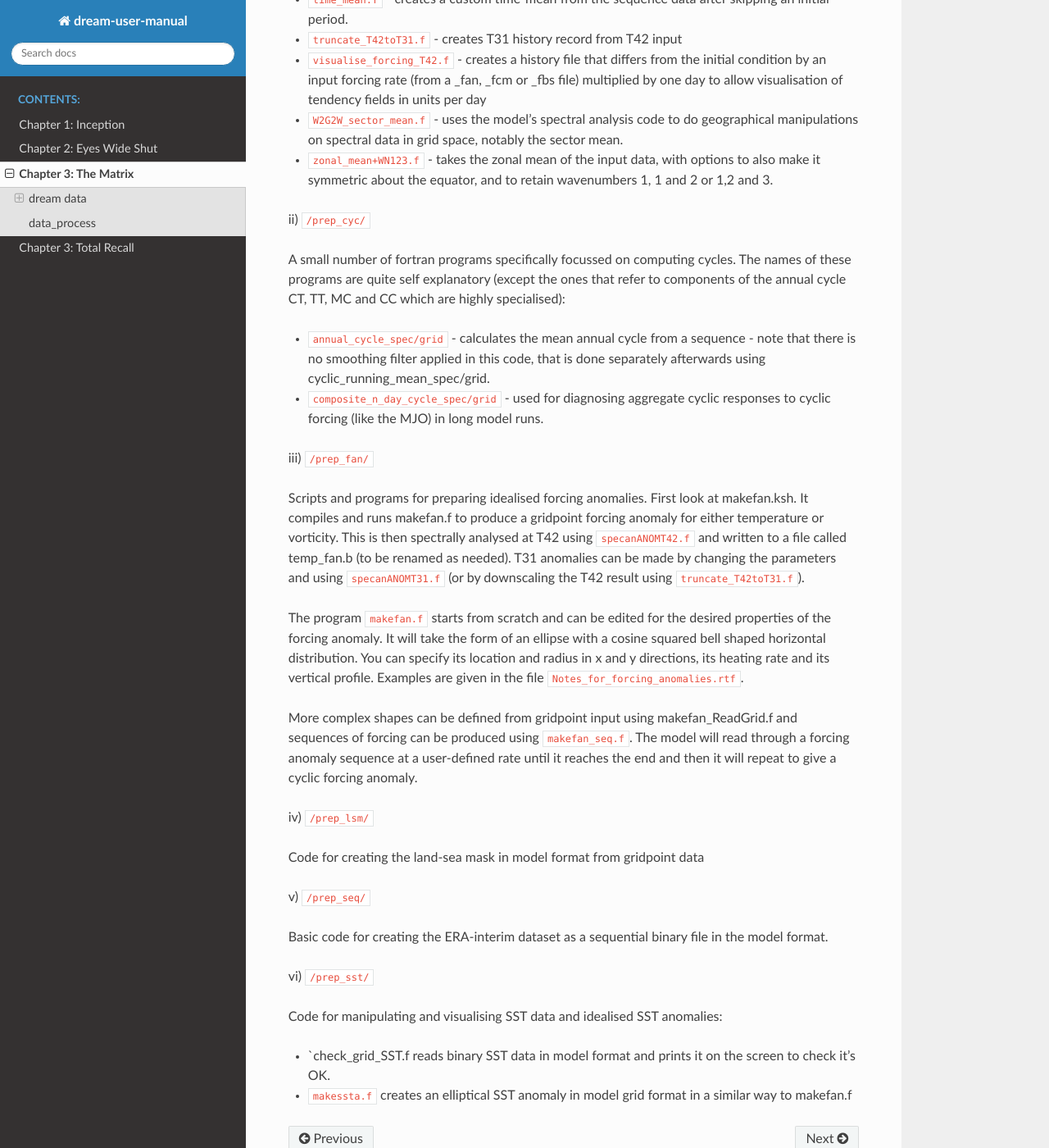
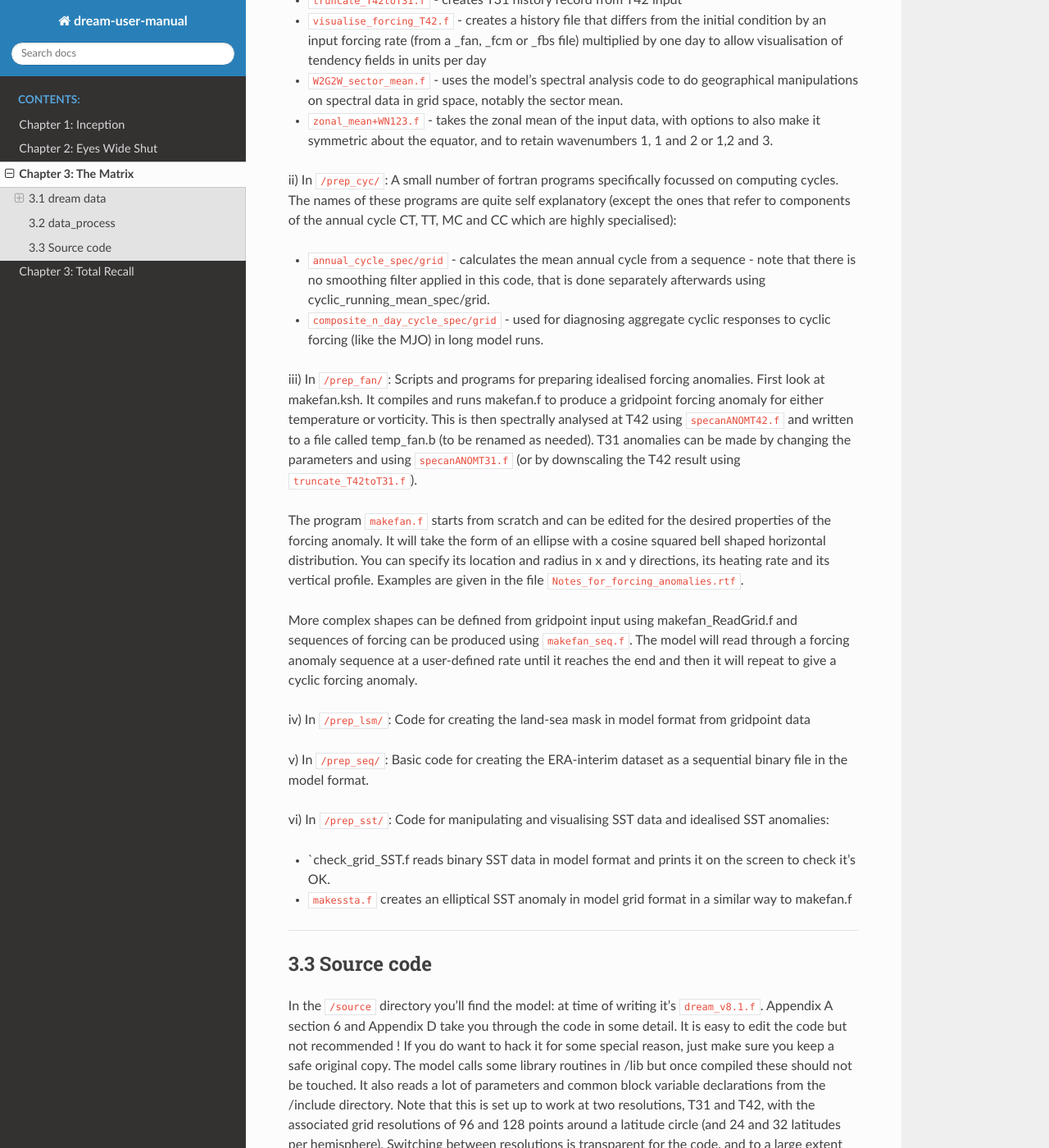
Before and after one commit to dream-gcm/usermanual, a Sphinx documentation site: the page built from source/Chapter3.md, in a window 1280 px wide and 1400 px high, scrolled down 5124 px. Shown: the whole window at 82% size. Built offline with Sphinx 7.4.7 and the Read the Docs theme 2.0.0, drawn with Linux system fonts in a browser that asks for light colours; pages that are not in the unit, such as notebooks, are missing from menus; some of the changed text lies outside the part shown.

Commit message:
SLX: chapter3.3

````diff
--- a/source/Chapter3.md
+++ b/source/Chapter3.md
@@ -6,7 +6,7 @@
 The sub-headings in this chapter refer to directory names under the DREAM root directory. As well as giving you a guide to the file structure, we’ll also have a look inside and see what data there is, and what code is available for pre-processing and manipulating the data, running the model and post processing the output. This chapter is mainly a guide to the files available with a few details where appropriate, especially for the data files. A more comprehensive guide to running the model and diagnosing the output follows in Chapter 4.
 
 ---
-## dream data
+## 3.1 dream data
 The first of three main branches from DREAM is `dream_data`. There are four sub-directories as the data is split into two resolutions, and into spectral and grid data. So T31 spectral data goes with G96 grid data, and T42 spectral data goes with G128 grid data.
 
 
@@ -70,11 +70,10 @@
 The only essential grid file the model needs is the land-sea mask, `LSmask_G96.b` for T31 and `LSmask_G128.b` for T42. Apart from that the most important grid-based input to the model is the SST data. Single record climatologies are given for the four seasons, and a monthly climatology is also provided in a 12-record file. These climatologies are used in conjunction with either realistic or idealised SST anomalies to calculate the associated atmospheric heating anomaly. This is still  subject of research.
 
 ---
-## data_process
+## 3.2 data_process
 In the second main directory, dream_model, we have a set of routines to manipulate the data and prepare data files and forcing for the model.
 
-i) `/data_manip/`
-
+i) In `/data_manip/`:
 Here we have a selection of fortran programs for a wide variety of tasks. They are stand-alone without scripts to run them, so it’s up to you to compile them:
 
 ```
@@ -120,30 +119,33 @@
 * `W2G2W_sector_mean.f` - uses the model’s spectral analysis code to do geographical  manipulations on spectral data in grid space, notably the sector mean.
 * `zonal_mean+WN123.f` - takes the zonal mean of the input data, with options to also make it symmetric about the equator, and to retain wavenumbers 1, 1 and 2 or 1,2 and 3.
 
-ii) `/prep_cyc/`
-
+ii) In `/prep_cyc/`:
 A small number of fortran programs specifically focussed on computing cycles. The names of these programs are quite self explanatory (except the ones that refer to components of the annual cycle CT, TT, MC and CC which are highly specialised):
 * `annual_cycle_spec/grid` - calculates the mean annual cycle from a sequence - note that there is no smoothing filter applied in this code, that is done separately afterwards using cyclic_running_mean_spec/grid.
 * `composite_n_day_cycle_spec/grid` - used for diagnosing aggregate cyclic responses to cyclic forcing (like the MJO) in long model runs.
 
-iii) `/prep_fan/`
-
+iii) In `/prep_fan/`:
 Scripts and programs for preparing idealised forcing anomalies. First look at makefan.ksh. It compiles and runs makefan.f to produce a gridpoint forcing anomaly for either temperature or vorticity. This is then spectrally analysed at T42 using `specanANOMT42.f` and written to a file called temp_fan.b (to be renamed as needed). T31 anomalies can be made by changing the parameters and using `specanANOMT31.f` (or by downscaling the T42 result using `truncate_T42toT31.f`).
 
 The program `makefan.f` starts from scratch and can be edited for the desired properties of the forcing anomaly. It will take the form of an ellipse with a cosine squared bell shaped horizontal distribution. You can specify its location and radius in x and y directions, its heating rate and its vertical profile. Examples are given in the file `Notes_for_forcing_anomalies.rtf`.
 
 More complex shapes can be defined from gridpoint input using makefan_ReadGrid.f and sequences of forcing can be produced using `makefan_seq.f`. The model will read through a forcing anomaly sequence at a user-defined rate until it reaches the end and then it will repeat to give a cyclic forcing anomaly.
 
-iv) `/prep_lsm/`
-
+iv) In `/prep_lsm/`:
 Code for creating the land-sea mask in model format from gridpoint data
 
-v) `/prep_seq/`
-
+v) In `/prep_seq/`:
 Basic code for creating the ERA-interim dataset as a sequential binary file in the model format.
 
-vi) `/prep_sst/`
-
+vi) In  `/prep_sst/`:
 Code for manipulating and visualising SST data and idealised SST anomalies:
 * `check_grid_SST.f reads binary SST data in model format and prints it on the screen to check it’s OK.
 * `makessta.f` creates an elliptical SST anomaly in model grid format in a similar way to makefan.f
+
+---
+## 3.3 Source code
+In the `/source` directory you’ll find the model: at time of writing it’s `dream_v8.1.f`. Appendix A section 6 and Appendix D take you through the code in some detail. It is easy to edit the code but not recommended ! If you do want to hack it for some special reason, just make sure you keep a safe original copy. The model calls some library routines in /lib but once compiled these should not be touched. It also reads a lot of parameters and common block variable declarations from the /include directory. Note that this is set up to work at two resolutions, T31 and T42, with the associated grid resolutions of 96 and 128 points around a latitude circle (and 24 and 32 latitudes per hemisphere). Switching between resolutions is transparent for the code, and to a large extent also for the associated data files. It's all set up in the job script, as described in the next section. So you have very little reason to visit this source directory.
+
+Also in the include subdirectory is a setup file. This contains a few edits to the code to alter its behaviour depending on some choices made in the job script namelists. The idea is to have some standard use cases, but we haven’t gone very far down this road as in general everyone’s use case is different.
+
+Finally there is a change-log which contains notes on changes made between versions of DREAM. As such it is a nice chronological summary of the development history which complements this user guide.
````
